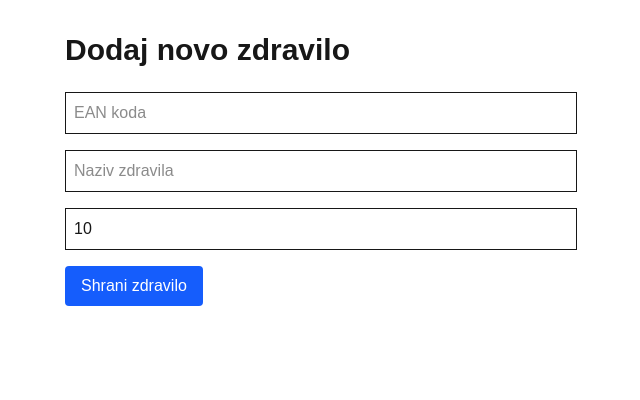
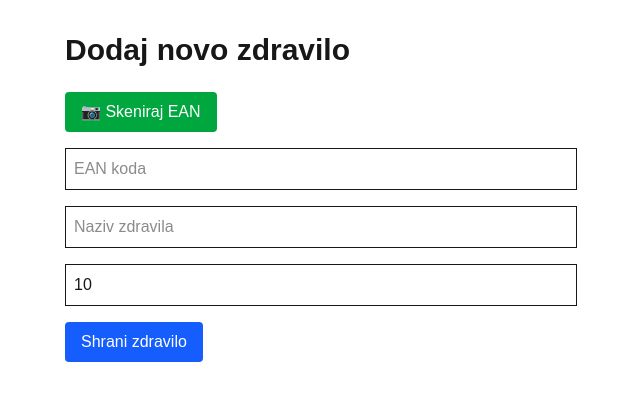
Before and after one commit to denismidzan-hue/med-stock, a Next.js app: page /admin/add-medicine in a window 1280 px wide. Shown: the top 400 px of the page, without its empty margins (319-959 px from the left). Built offline with nearby package versions, Linux system fonts and the light colour scheme; no server answers.

Commit message:
Scanner on add medicine

```diff
--- a/app/admin/add-medicine/page.tsx
+++ b/app/admin/add-medicine/page.tsx
@@ -2,11 +2,13 @@
 
 import { useState } from "react";
 import { supabase } from "@/lib/supabase";
+import BarcodeScanner from "@/components/BarcodeScanner";
 
 export default function AddMedicinePage() {
   const [ean, setEan] = useState("");
   const [name, setName] = useState("");
   const [minStock, setMinStock] = useState(10);
+  const [showScanner, setShowScanner] = useState(false);
 
   async function saveMedicine() {
     const { error } = await supabase
@@ -36,6 +38,24 @@ export default function AddMedicinePage() {
       <h1 className="text-3xl font-bold mb-6">
         Dodaj novo zdravilo
       </h1>
+
+      <button
+        onClick={() => setShowScanner(true)}
+        className="bg-green-600 text-white px-4 py-2 rounded mb-4"
+      >
+        📷 Skeniraj EAN
+      </button>
+
+      {showScanner && (
+        <div className="mb-4">
+          <BarcodeScanner
+            onScan={(code) => {
+              setEan(code);
+              setShowScanner(false);
+            }}
+          />
+        </div>
+      )}
 
       <input
         value={ean}
```
